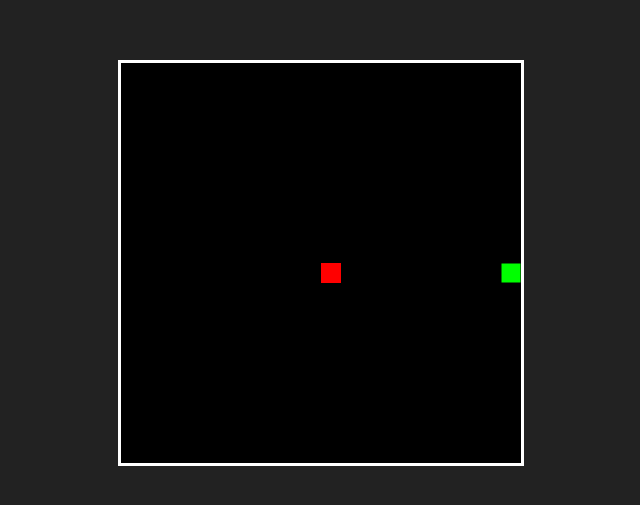
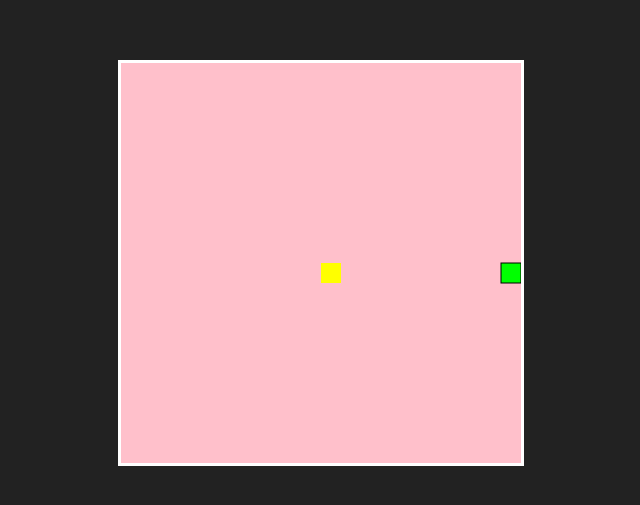
Before and after one commit to sakshishetty06/game, a plain HTML site: page index.html in a window 1280 px wide. Shown: the part 137-642 px from the top of the page, without its empty margins (319-959 px from the left). Drawn offline with Linux system fonts and the light colour scheme.

Commit message:
Update index.html

```diff
--- a/index.html
+++ b/index.html
@@ -15,7 +15,7 @@
         }
         canvas {
             border: 3px solid white;
-            background-color: black;
+            background-color: pink;
         }
     </style>
 </head>
@@ -56,10 +56,10 @@
         function draw() {
             if (gameOver) return;
 
-            ctx.fillStyle = "black";
+            ctx.fillStyle = "pink";
             ctx.fillRect(0, 0, canvas.width, canvas.height);
 
-            ctx.fillStyle = "red";
+            ctx.fillStyle = "yellow";
             ctx.fillRect(food.x, food.y, box, box);
 
             ctx.fillStyle = "lime";
```
